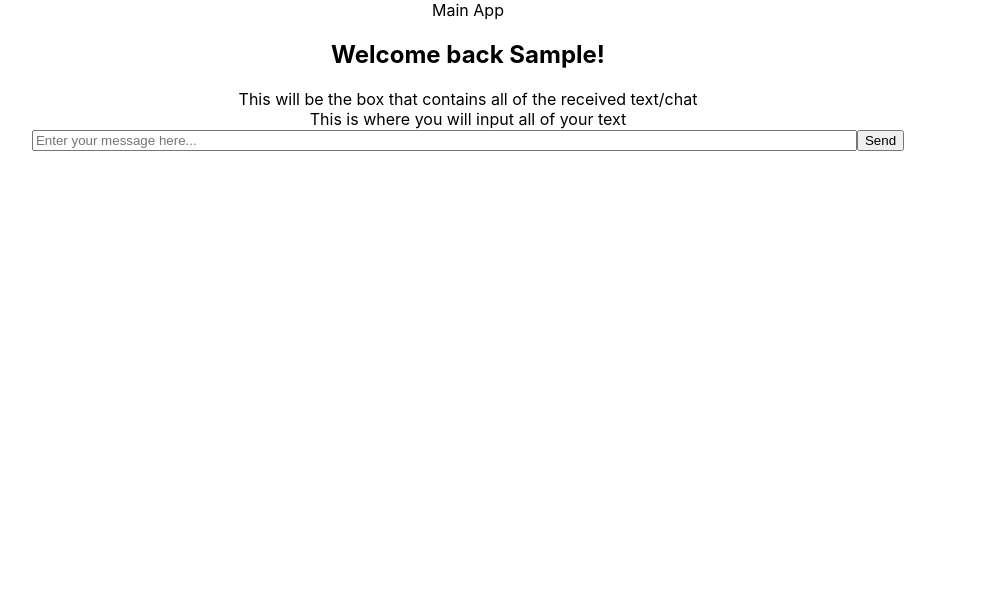
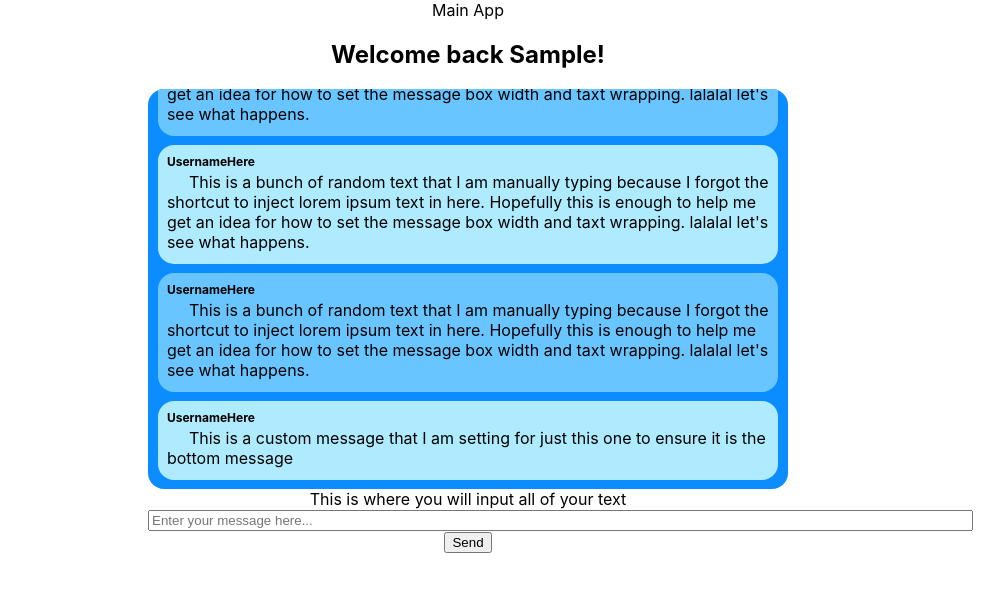
Before and after one commit to atcriteria/mymessenger-frontend, a React (Create React App) app: page / in a window 1280 px wide. Both pictures are taken after typing "Sample" into the empty fields and a click on the button "Submit". Shown: the top 592 px of the page, without its empty margins (172-1176 px from the left). Built offline with nearby package versions, Linux system fonts and the light colour scheme; no server answers.

Commit message:
adjust the component structure a bit and doing some preliminary styling

```diff
--- a/src/App.css
+++ b/src/App.css
@@ -1,38 +1,32 @@
 .App {
+  margin: auto;
   text-align: center;
+  width: 50%;
 }
-
-.App-logo {
-  height: 40vmin;
-  pointer-events: none;
+.chat-box-wrapper{
+  background-color: rgb(11, 141, 255);
+  padding: 0 1.5%;
+  max-height: 50vh;
+  overflow: auto;
+  display: flex;
+  flex-direction: column-reverse;
+  border-radius: 16px;
 }
-
-@media (prefers-reduced-motion: no-preference) {
-  .App-logo {
-    animation: App-logo-spin infinite 20s linear;
-  }
+.message-wrapper{
+  text-align: left;
+  padding: 1.5%;
+  background-color: rgb(174, 235, 255);
+  border-radius: 16px;
+  margin: 1.5% 0;
 }
-
-.App-header {
-  background-color: #282c34;
-  min-height: 100vh;
-  display: flex;
-  flex-direction: column;
-  align-items: center;
-  justify-content: center;
-  font-size: calc(10px + 2vmin);
-  color: white;
+.message-wrapper h3{
+  font-size: .75rem;
+  margin: 0;
 }
-
-.App-link {
-  color: #61dafb;
+.message-wrapper p {
+  margin: 2.5px 0;
+  text-indent: 22px;
 }
-
-@keyframes App-logo-spin {
-  from {
-    transform: rotate(0deg);
-  }
-  to {
-    transform: rotate(360deg);
-  }
+.message-wrapper:nth-child(odd){
+  background-color: rgb(104, 197, 255);
 }
--- a/src/App.js
+++ b/src/App.js
@@ -2,7 +2,7 @@ import './App.css';
 import {useState, useEffect} from 'react'
 import UsernameForm from './components/UsernameForm';
 import UserWindow from './components/UserWindow';
-import socket from './util/socket';
+import {socket, Socket } from './util/socket';
 
 const initialValues = {
   username: window.localStorage.getItem("username") || ""
@@ -16,7 +16,7 @@ function App() {
       console.log(state.username)
       let username = state.username
       socket.auth = { username };
-      socket.connect();
+      socket.disconnect();
     } else {
       return
     }
@@ -24,6 +24,8 @@ function App() {
 
   const submitUsername = username => {
     window.localStorage.setItem("username", username)
+    // socket.emit("send-message", `${username} was just created`)
+    Socket.sendMessage(`${username} was just created`)
     return setState({
       ...state,
       username
@@ -38,13 +40,8 @@ function App() {
         })
         console.log(state)
     }
-})
-socket.on("connect", () => {
-  console.log("connected successfully")
-})
-socket.on("disconnect", () => {
-  console.log("disconnected successfully")
-})
+  })
+
 
   return (
     <div className="App">
--- a/src/components/ChatBox.js
+++ b/src/components/ChatBox.js
@@ -1,7 +1,30 @@
+import Message from "./Message"
+/*
+    The chat box has two primary classNames
+    1) chat-box-wrapper
+    2) chat-box-inner-wrapper
+
+    Nearly all of the styles are on the
+    chat-box-wrapper class, and there are
+    only two different classes so we can
+    keep the most recent/relevant messages
+    rendering at the bottom of the chat
+    window's overflow. If we only had the
+    one wrapper then the scrollage would
+    both start at the top and the messages
+    would be in reverse order.
+*/
 export default function ChatBox(){
     return(
-        <div>
-            This will be the box that contains all of the received text/chat
+        <div className="chat-box-wrapper">
+            <div className="chat-box-inner-wrapper">
+                <Message />
+                <Message />
+                <Message />
+                <Message />
+                <Message />
+                <Message message="This is a custom message that I am setting for just this one to ensure it is the bottom message"/>
+            </div>
         </div>
     )
 }
--- /dev/null
+++ b/src/components/Message.js
@@ -0,0 +1,11 @@
+// A message component to house displayed messages
+// from the ChatBox.js component
+
+export default function Message({message}){
+    return(
+        <div className="message-wrapper">
+            <h3>UsernameHere</h3>
+            <p>{(message) ? `${message}` : "This is a bunch of random text that I am manually typing because I forgot the shortcut to inject lorem ipsum text in here. Hopefully this is enough to help me get an idea for how to set the message box width and taxt wrapping. lalalal let's see what happens."}</p>
+        </div>
+    )
+}
--- a/src/util/socket.js
+++ b/src/util/socket.js
@@ -4,4 +4,25 @@ import {io} from 'socket.io-client';
 const URL = 'http://localhost:3333';
 const socket = io(URL, { autoConnect: false});
 
-export default socket;
+socket.on("connect", () => {
+    const username = socket.auth.username;
+    console.log(`Connected as ${username}`)
+})
+socket.on("disconnect", () => {
+    console.log("disconnected successfully")
+})
+
+class SocketImpl {
+    constructor(){
+        this.sendMessage = (message) => {
+            socket.emit("send-message", message)
+        }
+    }
+}
+
+const Socket = new SocketImpl()
+
+export {
+    Socket,
+    socket
+}
```
